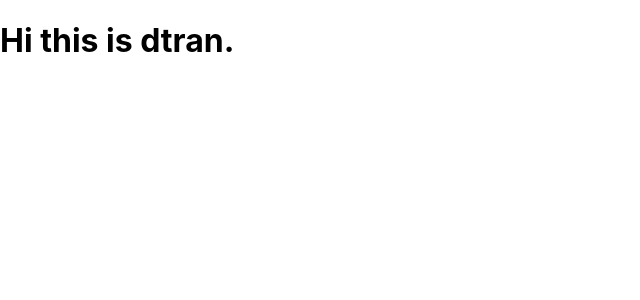
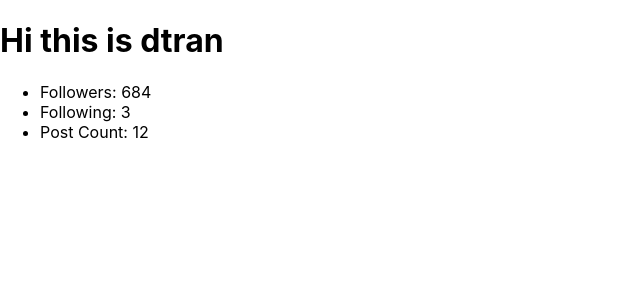
Before and after one commit to jackfales/yum, a Next.js app: page /dtran in a window 1280 px wide. Shown: the top 300 px of the page, without its empty margins (0-640 px from the left). Built offline with nearby package versions, Linux system fonts and the light colour scheme.

Commit message:
Retrieve data associated with dynamic route

```diff
--- a/app/[user]/page.tsx
+++ b/app/[user]/page.tsx
@@ -1,13 +1,40 @@
+// These imports just for grabbing the static data - these should be removed
+import path from 'path';
+import fs from 'fs';
+
 export const metadata = {
   title: 'Dashboard'
 }
 
+const profileDirectory: string = path.join(process.cwd(), 'data');
+
 // Grab all users, this would probably query the user database
 export async function generateStaticParams() {
-  return [{ user: 'dtran'}, { user: 'jfales'}, { user: 'sfales'}];
+  const fileNames: string[] = fs.readdirSync(profileDirectory);
+  return fileNames.map((fileName) => {
+    return {
+      params: { user: fileName.replace(/\.json$/, '') }
+    }
+  })
+}
+
+// Grabs profile data associated with user, probably another query
+export function getProfileData(id: string) {
+  const profilePath: string = path.join(profileDirectory,`${id}.json`);
+  return JSON.parse(fs.readFileSync(profilePath, 'utf8'));
 }
 
 export default async function Profile({ params }: { params: {user: string}}) {
   const { user } = params;
-  return <h1>Hi this is {user}.</h1>
+  const { followers, following, postCount } = getProfileData(user);
+  return (
+    <>
+      <h1>Hi this is {user}</h1>
+      <ul>
+        <li>Followers: {followers}</li>
+        <li>Following: {following}</li>
+        <li>Post Count: {postCount}</li>
+      </ul>
+    </>
+  )
 }
--- /dev/null
+++ b/data/dtran.json
@@ -0,0 +1,5 @@
+{
+  "followers": 684,
+  "following": 3,
+  "postCount": 12
+}
--- /dev/null
+++ b/data/jfales.json
@@ -0,0 +1,5 @@
+{
+  "followers": 0,
+  "following": 1386,
+  "postCount": 54
+}
--- /dev/null
+++ b/data/sfales.json
@@ -0,0 +1,5 @@
+{
+  "followers": 123,
+  "following": 38,
+  "postCount": 4
+}
```
